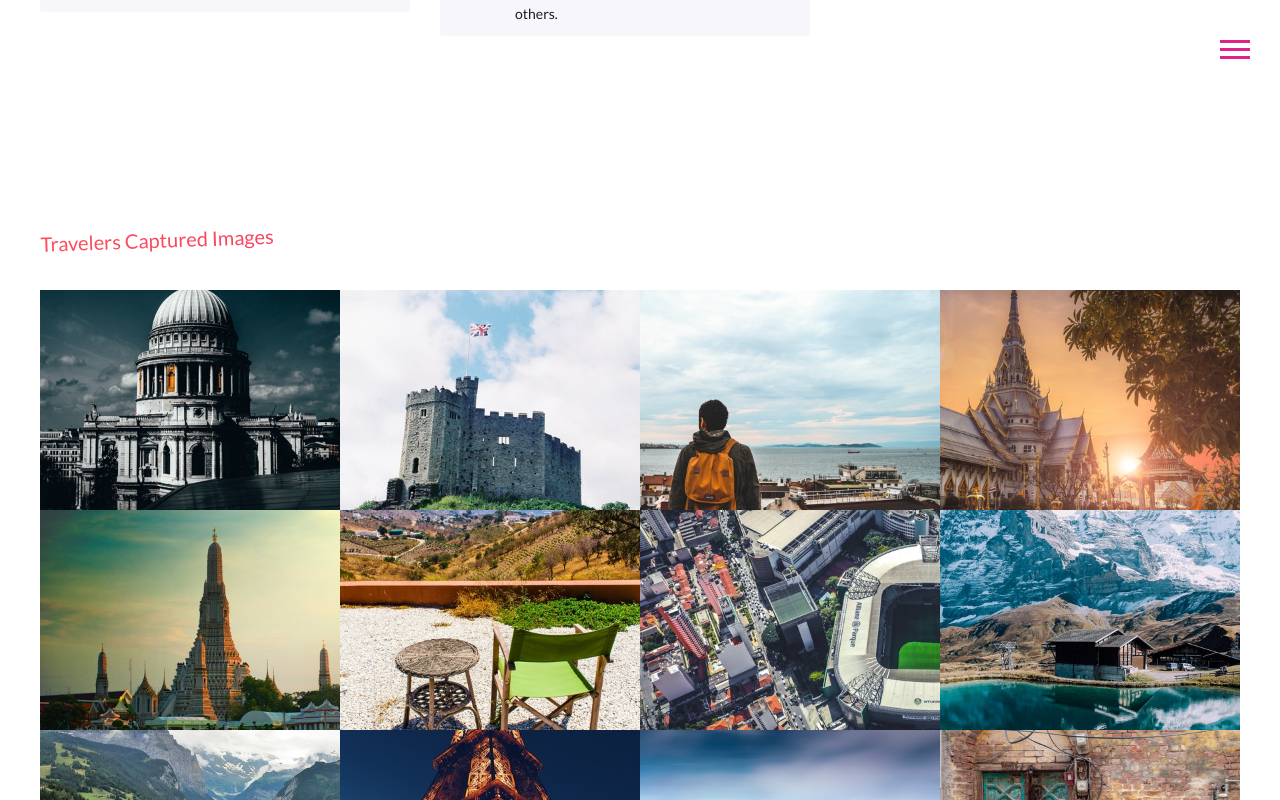
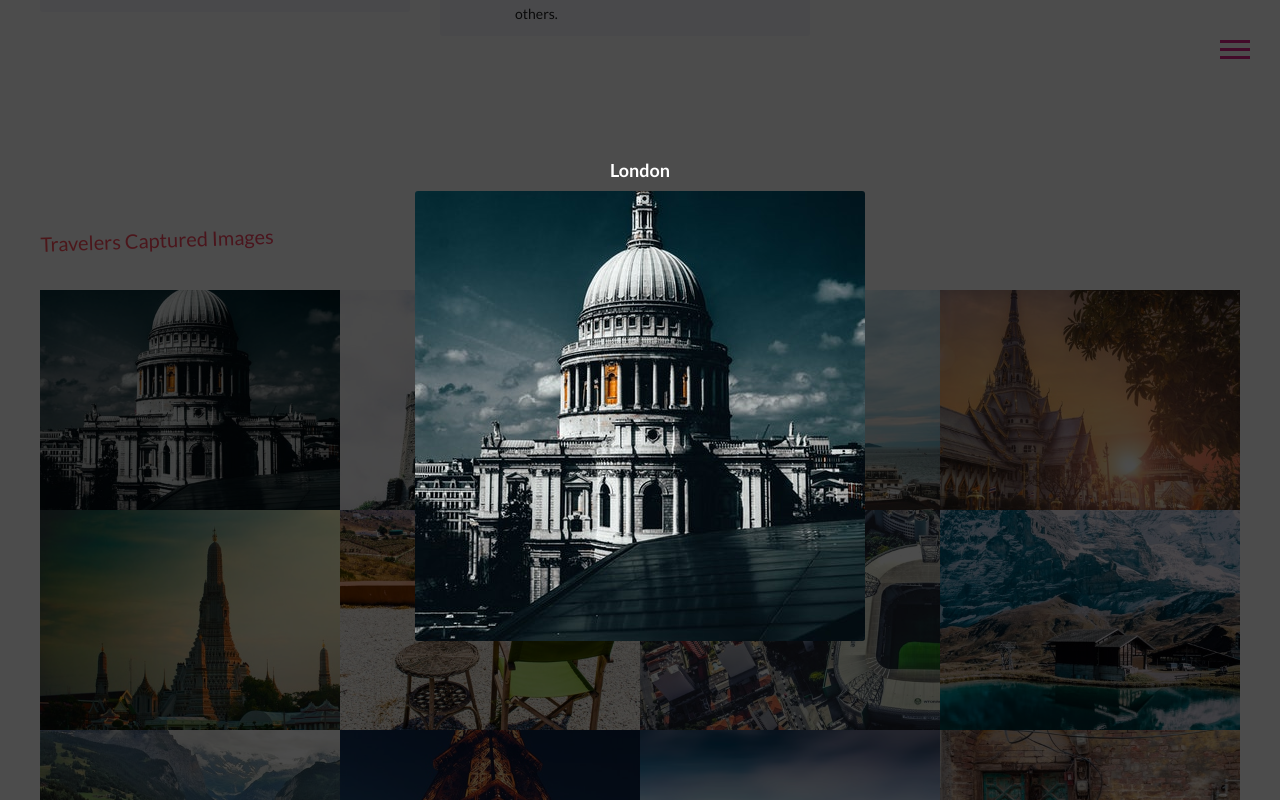
Before and after one commit to viettu2k/travel-website, a React (Create React App) app: page / in a window 1280 px wide. Both pictures are taken after a click on the picture 190 px from the left and 3699 px from the top of the page. Shown: the part 3299-4099 px from the top of the page. Built offline with nearby package versions, Linux system fonts and the light colour scheme.

Commit message:
show dynamic images in light box

```diff
--- a/src/components/gallery/GalleryImage.jsx
+++ b/src/components/gallery/GalleryImage.jsx
@@ -1,11 +1,19 @@
-import React from "react";
+import React, { useContext } from "react";
+import GalleryContext from "../../context/GalleryContext";
 import { LazyLoadImage } from "react-lazy-load-image-component";
+import { OPEN_LIGHTBOX } from "../../context/types/GalleryTypes";
 
 const GalleryImage = ({ glr }) => {
+  const { dispatch } = useContext(GalleryContext);
+
+  const openLightBox = (imageObject) => {
+    dispatch({ type: OPEN_LIGHTBOX, payload: imageObject });
+  };
+
   return (
     <div className="col-3">
       <div className="gallery__image">
-        <LazyLoadImage src={glr.image} />
+        <LazyLoadImage src={glr.image} onClick={() => openLightBox(glr)} />
       </div>
     </div>
   );
--- a/src/components/gallery/LightBox.jsx
+++ b/src/components/gallery/LightBox.jsx
@@ -1,13 +1,30 @@
-import React from "react";
+import React, { useContext } from "react";
+import GalleryContext from "../../context/GalleryContext";
 import { LazyLoadImage } from "react-lazy-load-image-component";
+import { CLOSE_LIGHTBOX } from "../../context/types/GalleryTypes";
 
 const LightBox = () => {
+  const {
+    galleryStore: { currentLightBox },
+    dispatch,
+  } = useContext(GalleryContext);
+
+  const closeLightBox = (e) => {
+    const className = e.target.getAttribute("class");
+    if (className === "gallery__lightbox") {
+      dispatch({ type: CLOSE_LIGHTBOX });
+    }
+  };
+
   return (
-    <div className="gallery__lightbox">
-      <h4>allakf</h4>
+    <div className="gallery__lightbox" onClick={closeLightBox}>
+      <h4>{currentLightBox.name}</h4>
       <div className="gallery__lightbox__card">
         <div className="gallery__lightbox__card__image">
-          <LazyLoadImage src="" alt="image name" />
+          <LazyLoadImage
+            src={currentLightBox.image}
+            alt={currentLightBox.name}
+          />
         </div>
       </div>
     </div>
--- a/src/context/providers/GalleryProvider.js
+++ b/src/context/providers/GalleryProvider.js
@@ -7,6 +7,7 @@ const NavProvider = ({ children }) => {
   const [galleryStore, dispatch] = useReducer(GalleryReducer, {
     gallery,
     lightBoxStatus: false,
+    currentLightBox: {},
   });
 
   return (
--- a/src/context/reducers/GalleryReducer.js
+++ b/src/context/reducers/GalleryReducer.js
@@ -1,5 +1,20 @@
+import { OPEN_LIGHTBOX, CLOSE_LIGHTBOX } from "../types/GalleryTypes";
+
 const GalleryReducer = (state, action) => {
-    return state;
+    if (action.type === OPEN_LIGHTBOX) {
+        return {
+            ...state,
+            lightBoxStatus: true,
+            currentLightBox: action.payload,
+        };
+    } else if (action.type === CLOSE_LIGHTBOX) {
+        return {
+            ...state,
+            lightBoxStatus: false,
+        };
+    } else {
+        return state;
+    }
 };
 
 export default GalleryReducer;
--- /dev/null
+++ b/src/context/types/GalleryTypes.js
@@ -0,0 +1,2 @@
+export const OPEN_LIGHTBOX = "OPEN_LIGHTBOX";
+export const CLOSE_LIGHTBOX = "CLOSE_LIGHTBOX";
```
